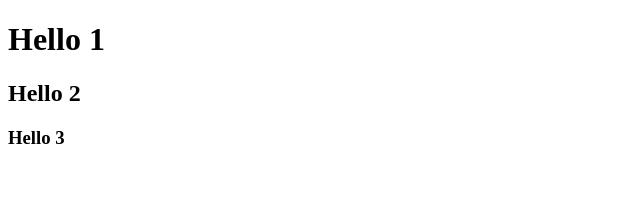
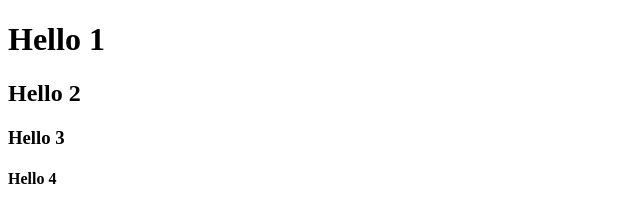
Before and after one commit to Pavel-dro1d/git-cmd, a plain HTML site: page index.html in a window 1280 px wide. Shown: the full height of the page, 0-640 px from the left. Drawn offline with Linux system fonts and the light colour scheme.

```diff
--- a/index.html
+++ b/index.html
@@ -9,5 +9,6 @@
     <h1>Hello 1</h1>
     <h2>Hello 2</h2>
     <h3>Hello 3</h3>
+    <h4>Hello 4</h4>
 </body>
 </html>
```
